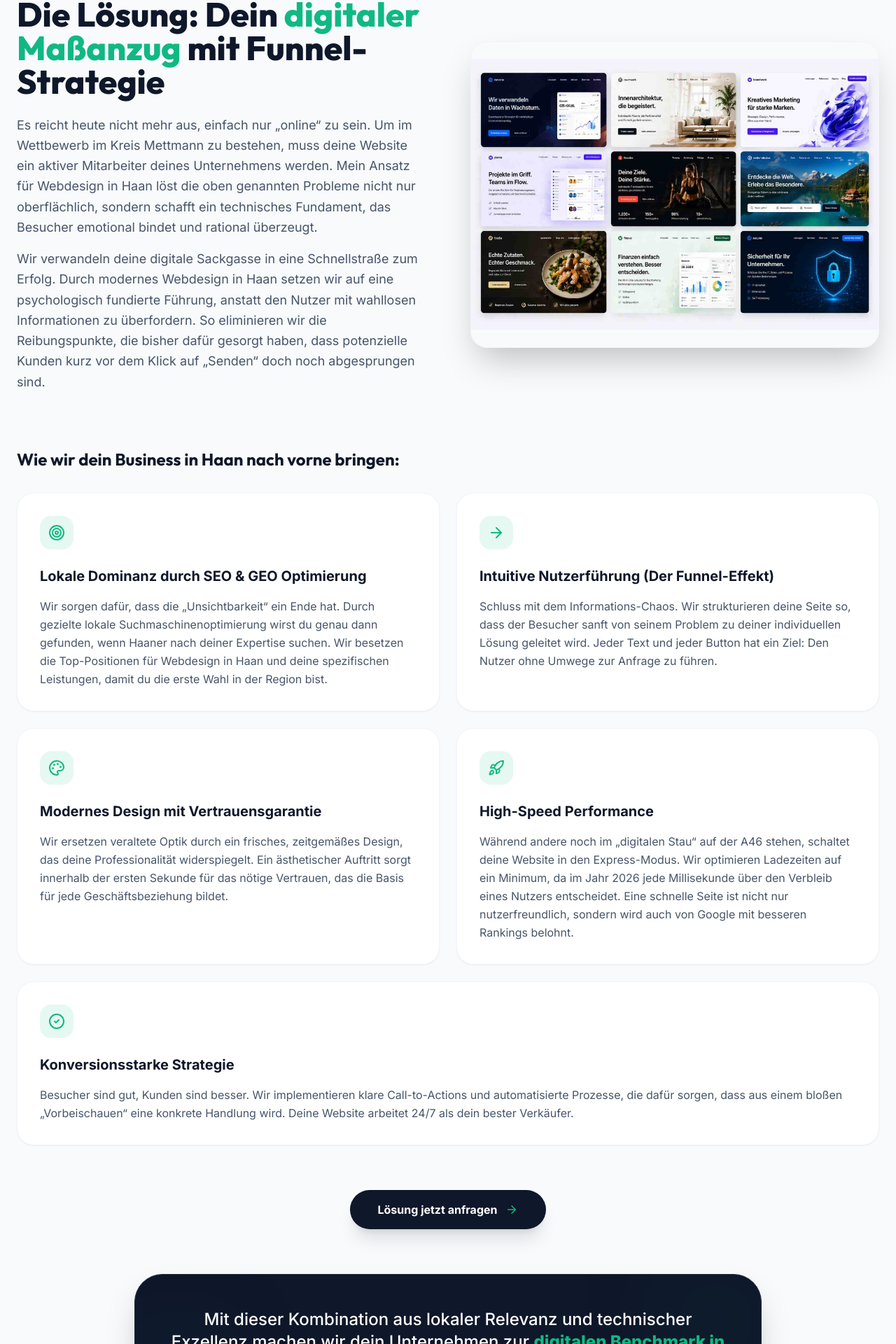
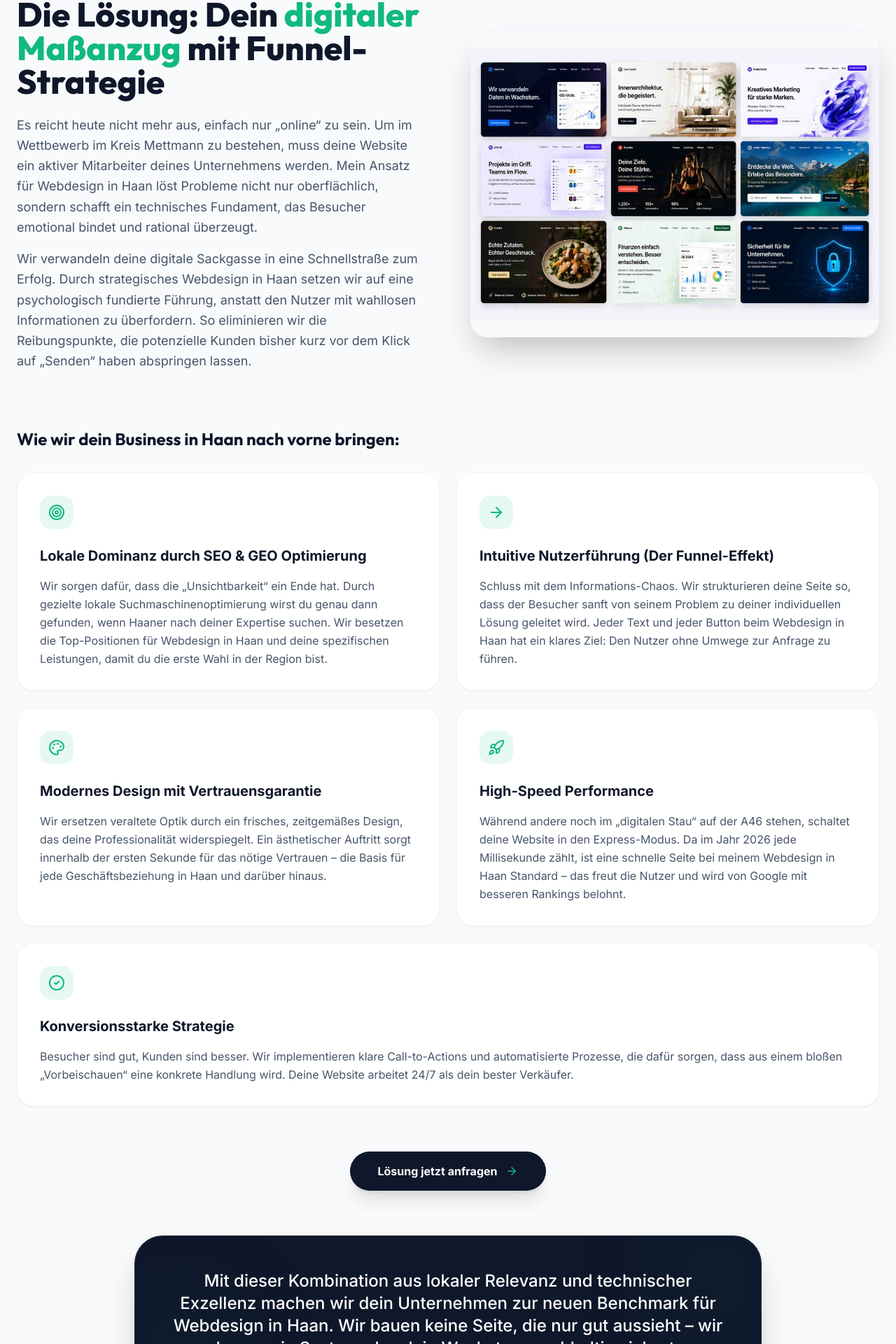
Before and after one commit to timmsug-source/website-linkedin, a Next.js app: page /webdesign/haan in a window 1280 px wide. Shown: the part 1753-3673 px from the top of the page at 70% size. Built offline with nearby package versions, Linux system fonts and the light colour scheme.

Commit message:
Content: Update Solution section for Haan LP

```diff
--- a/src/components/lp/HaanSections.tsx
+++ b/src/components/lp/HaanSections.tsx
@@ -177,19 +177,19 @@ export function HaanSolution() {
     },
     {
       title: "Intuitive Nutzerführung (Der Funnel-Effekt)",
-      body: "Schluss mit dem Informations-Chaos. Wir strukturieren deine Seite so, dass der Besucher sanft von seinem Problem zu deiner individuellen Lösung geleitet wird. Jeder Text und jeder Button hat ein Ziel: Den Nutzer ohne Umwege zur Anfrage zu führen.",
+      body: "Schluss mit dem Informations-Chaos. Wir strukturieren deine Seite so, dass der Besucher sanft von seinem Problem zu deiner individuellen Lösung geleitet wird. Jeder Text und jeder Button beim Webdesign in Haan hat ein klares Ziel: Den Nutzer ohne Umwege zur Anfrage zu führen.",
       colSpan: "lg:col-span-1",
       icon: ArrowRight,
     },
     {
       title: "Modernes Design mit Vertrauensgarantie",
-      body: "Wir ersetzen veraltete Optik durch ein frisches, zeitgemäßes Design, das deine Professionalität widerspiegelt. Ein ästhetischer Auftritt sorgt innerhalb der ersten Sekunde für das nötige Vertrauen, das die Basis für jede Geschäftsbeziehung bildet.",
+      body: "Wir ersetzen veraltete Optik durch ein frisches, zeitgemäßes Design, das deine Professionalität widerspiegelt. Ein ästhetischer Auftritt sorgt innerhalb der ersten Sekunde für das nötige Vertrauen – die Basis für jede Geschäftsbeziehung in Haan und darüber hinaus.",
       colSpan: "lg:col-span-1",
       icon: Palette,
     },
     {
       title: "High-Speed Performance",
-      body: "Während andere noch im „digitalen Stau“ auf der A46 stehen, schaltet deine Website in den Express-Modus. Wir optimieren Ladezeiten auf ein Minimum, da im Jahr 2026 jede Millisekunde über den Verbleib eines Nutzers entscheidet. Eine schnelle Seite ist nicht nur nutzerfreundlich, sondern wird auch von Google mit besseren Rankings belohnt.",
+      body: "Während andere noch im „digitalen Stau“ auf der A46 stehen, schaltet deine Website in den Express-Modus. Da im Jahr 2026 jede Millisekunde zählt, ist eine schnelle Seite bei meinem Webdesign in Haan Standard – das freut die Nutzer und wird von Google mit besseren Rankings belohnt.",
       colSpan: "lg:col-span-1",
       icon: Rocket,
     },
@@ -213,10 +213,10 @@ export function HaanSolution() {
             </h2>
             <div className="space-y-4 text-lg text-slate-600 leading-relaxed">
               <p>
-                Es reicht heute nicht mehr aus, einfach nur „online“ zu sein. Um im Wettbewerb im Kreis Mettmann zu bestehen, muss deine Website ein aktiver Mitarbeiter deines Unternehmens werden. Mein Ansatz für Webdesign in Haan löst die oben genannten Probleme nicht nur oberflächlich, sondern schafft ein technisches Fundament, das Besucher emotional bindet und rational überzeugt.
+                Es reicht heute nicht mehr aus, einfach nur „online“ zu sein. Um im Wettbewerb im Kreis Mettmann zu bestehen, muss deine Website ein aktiver Mitarbeiter deines Unternehmens werden. Mein Ansatz für Webdesign in Haan löst Probleme nicht nur oberflächlich, sondern schafft ein technisches Fundament, das Besucher emotional bindet und rational überzeugt.
               </p>
               <p>
-                Wir verwandeln deine digitale Sackgasse in eine Schnellstraße zum Erfolg. Durch modernes Webdesign in Haan setzen wir auf eine psychologisch fundierte Führung, anstatt den Nutzer mit wahllosen Informationen zu überfordern. So eliminieren wir die Reibungspunkte, die bisher dafür gesorgt haben, dass potenzielle Kunden kurz vor dem Klick auf „Senden“ doch noch abgesprungen sind.
+                Wir verwandeln deine digitale Sackgasse in eine Schnellstraße zum Erfolg. Durch strategisches Webdesign in Haan setzen wir auf eine psychologisch fundierte Führung, anstatt den Nutzer mit wahllosen Informationen zu überfordern. So eliminieren wir die Reibungspunkte, die potenzielle Kunden bisher kurz vor dem Klick auf „Senden“ haben abspringen lassen.
               </p>
             </div>
           </div>
@@ -279,7 +279,7 @@ export function HaanSolution() {
           <div className="absolute top-0 right-0 w-32 h-32 bg-accent/10 blur-[80px] rounded-full" />
           <div className="absolute bottom-0 left-0 w-32 h-32 bg-accent/10 blur-[80px] rounded-full" />
           <p className="text-xl md:text-2xl font-medium leading-relaxed relative z-10">
-            Mit dieser Kombination aus lokaler Relevanz und technischer Exzellenz machen wir dein Unternehmen zur <strong className="font-extrabold text-accent">digitalen Benchmark in Haan</strong>. Wir bauen keine Seite, die nur gut aussieht – wir bauen ein System, das dein Wachstum nachhaltig sichert.
+            Mit dieser Kombination aus lokaler Relevanz und technischer Exzellenz machen wir dein Unternehmen zur neuen Benchmark für Webdesign in Haan. Wir bauen keine Seite, die nur gut aussieht – wir bauen ein System, das dein Wachstum nachhaltig sichert.
           </p>
         </div>
 
```
